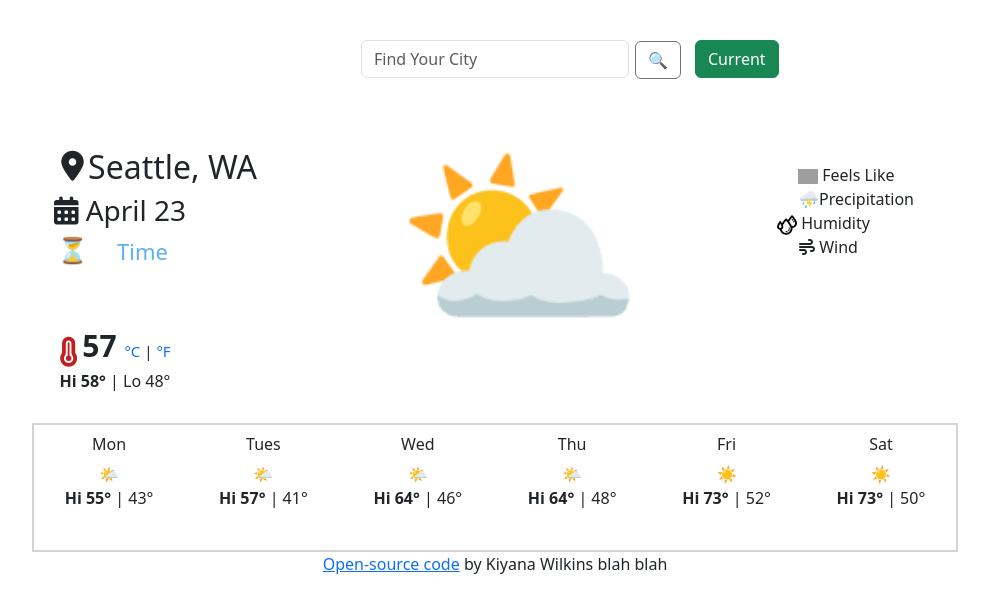
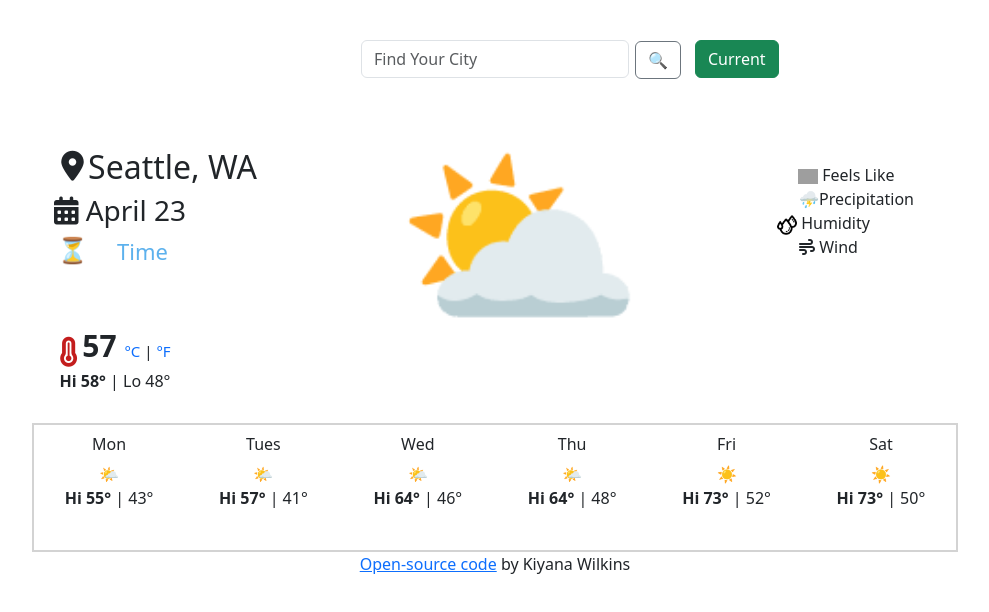
Before and after one commit to Kiwi254/Weather_App, a plain HTML site: page index.html in a window 1280 px wide. Shown: the whole page, without its empty margins (145-1134 px from the left). Drawn offline with nearby package versions, Linux system fonts and the light colour scheme; grey boxes are pictures that could not be loaded; some icons are missing.

Commit message:
netlify update

```diff
--- a/index.html
+++ b/index.html
@@ -140,7 +140,7 @@
   </div>
   <p class="link">
     <a href="https://remarkable-lokum-c739f5.netlify.app/" target=blank>Open-source code</a>
-    by Kiyana Wilkins blah blah
+    by Kiyana Wilkins
   </p>
   <script src="src/script.js"></script>
 </body>
```
